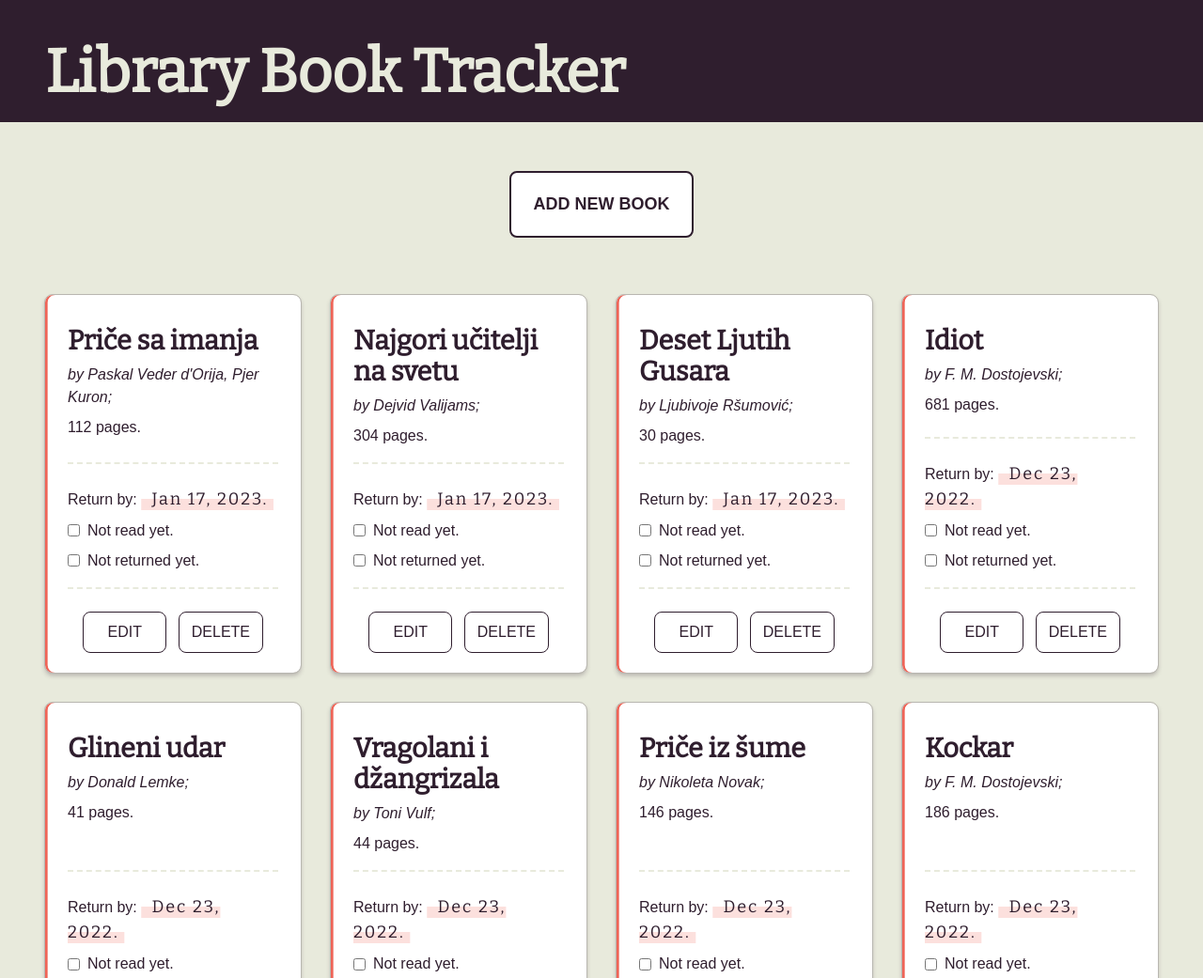
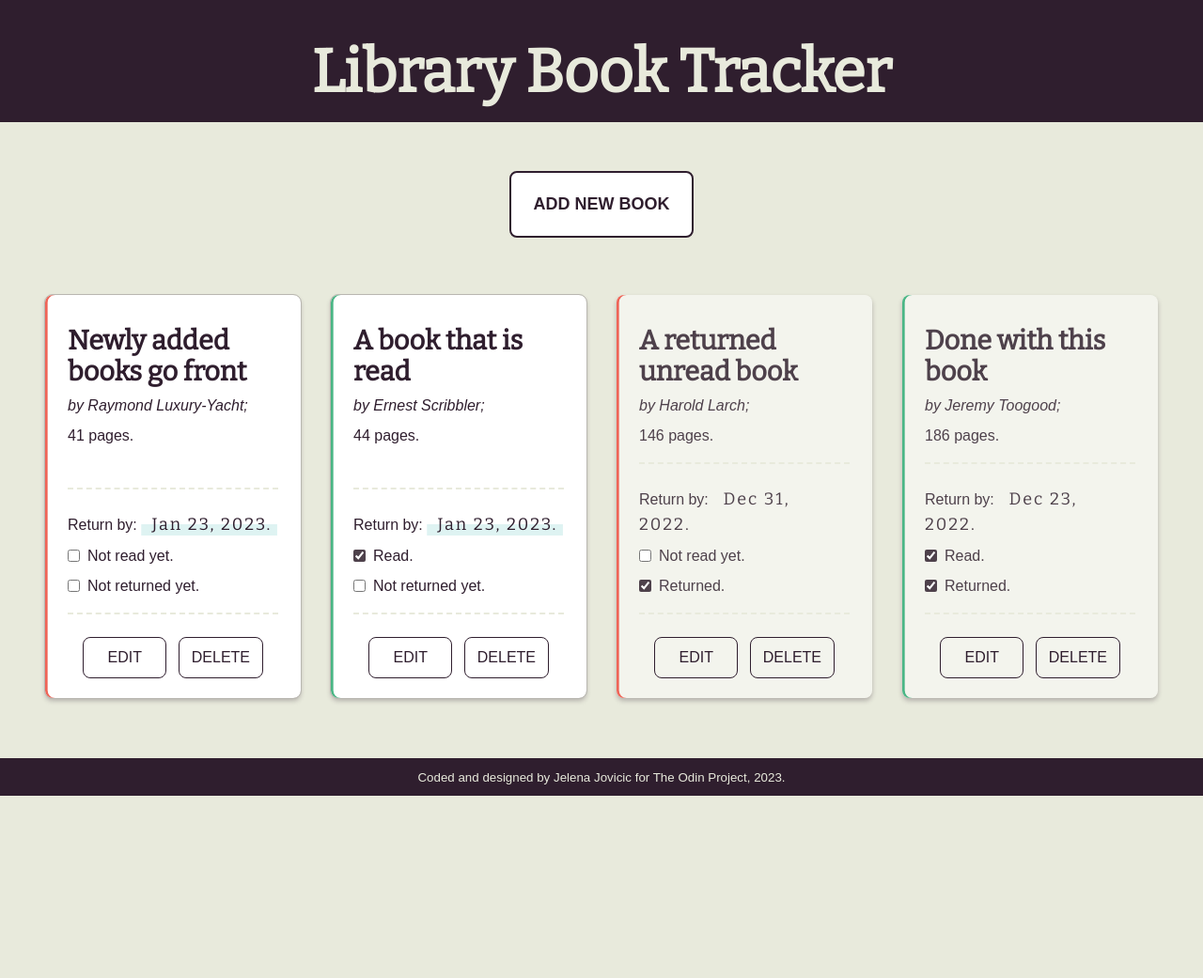
Before and after one commit to je-jo/library, a website: page index.html in a window 1280 px wide. Shown: the top 1041 px of the page at 94% size. After the commit the page ends 847 px from the top, so only its background shows below. Drawn offline with Linux system fonts and the light colour scheme.

Commit message:
refactor js, add example books

```diff
--- a/assets/js/script.js
+++ b/assets/js/script.js
@@ -1,18 +1,29 @@
+/* main global variables */
+
 const myLibrary = [];
 const displayLibrary = document.getElementById("library");
 
-const btnCreate = document.getElementById("btn-create");
-const btnCancelCreate = document.getElementById("cancel-create");
+const template = document.getElementById("card-template");
 
-const formAdd = document.getElementById("form-add");
-const inputTitle = document.getElementById("input-title");
-const inputAuthor = document.getElementById("input-author");
-const inputPages = document.getElementById("input-pages");
-const inputDate = document.getElementById("input-date");
+/* helper functions */
 
-const dialogAdd = document.getElementById("dialog-add");
+function formatDate(date) {
+  return date.toLocaleString("en-US", {
+    year: "numeric",
+    month: "short",
+    day: "numeric",
+  });
+}
 
-const template = document.getElementById("card-template");
+function updateCard(card, obj) {
+  const cardToUpdate = card; // no-param-reasign
+  cardToUpdate.querySelector(".card-title").textContent = obj.title;
+  cardToUpdate.querySelector(".card-author").textContent = `by ${obj.author};`;
+  cardToUpdate.querySelector(".card-pages").textContent = `${obj.pages} pages.`;
+  cardToUpdate.querySelector(".card-date").textContent = `\xa0\xa0${formatDate(obj.date)}.\xa0`;
+}
+
+/* delete a book object and card */
 
 const dialogDelete = document.getElementById("dialog-delete");
 const dialogDeleteText = document.getElementById("dialog-text");
@@ -20,7 +31,19 @@ const dialogCancelDelete = document.getElementById("cancel-delete");
 const dialogConfirmDelete = document.getElementById("confirm-delete");
 
 let indexOfItemToDelete; // values set when clicking on card's delete button
-let nodeToDelete;
+let cardToDelete;
+
+dialogCancelDelete.addEventListener("click", () => {
+  dialogDelete.close();
+});
+
+dialogConfirmDelete.addEventListener("click", () => {
+  myLibrary.splice(indexOfItemToDelete, 1);
+  cardToDelete.remove();
+  dialogDelete.close();
+});
+
+/* edit a book object and card */
 
 const formEdit = document.getElementById("form-edit");
 const editTitle = document.getElementById("edit-title");
@@ -31,42 +54,25 @@ const editDate = document.getElementById("edit-date");
 const dialogEdit = document.getElementById("dialog-edit");
 const dialogCancelEdit = document.getElementById("cancel-edit");
 
-let bookObjToEditId;
-let nodeToEdit;
-let editedTitle;
-let editedAuthor;
-let editedPages;
-let editedDate;
-
-function formatDate(date) {
-  return date.toLocaleString("en-US", {
-    year: "numeric",
-    month: "short",
-    day: "numeric",
-  });
-}
+let bookObjToEditId; // values set when clicking on card's edit button
+let cardToEdit;
 
 formEdit.addEventListener("submit", (e) => {
 myLibrary.forEach(book => {
     if (bookObjToEditId === book.id) {
-      editedTitle = editTitle.value;
-      editedAuthor= editAuthor.value;
-      editedPages = Number(editPages.value);
-      if (editDate.value) {
-        editedDate = new Date(editDate.value);
-      } else {
-        editedDate = "No date set";
-      }
       book.editBook();
+      updateCard(cardToEdit, book);
     }
   });
-  nodeToEdit.querySelector(".card-title").textContent = editedTitle;
-  nodeToEdit.querySelector(".card-author").textContent = `by ${editedAuthor};`;
-  nodeToEdit.querySelector(".card-pages").textContent = `${editedPages} pages.`;
-  nodeToEdit.querySelector(".card-date").textContent = `\xa0\xa0${formatDate(editedDate)}.\xa0`;
   e.preventDefault();
   dialogEdit.close();
 });
+
+dialogCancelEdit.addEventListener("click", () => {
+  dialogEdit.close();
+});
+
+/* book object manipulation */
 
 function Book(title, author, pages, date) {
   this.title = title;
@@ -83,13 +89,6 @@ Book.prototype.setId = function setId() {
   this.id = Date.now() + Math.random(1000);
 };
 
-Book.prototype.editBook = function editBook() {
-  this.title = editedTitle;
-  this.author = editedAuthor;
-  this.pages = editedPages;
-  this.date = editedDate;
-}
-
 Book.prototype.toggleStatus = function toggleStatus(key, checked) {
   this[key] = !!checked; // if checkbox checked, set value of object's key to true
 };
@@ -101,38 +100,38 @@ Book.prototype.updateLabelText = function updateLabelText(prop) {
   return `Not ${prop} yet.`;
 };
 
-Book.prototype.setDate = function setDate(e) {
-  return e.currentTarget.value;
-};
+Book.prototype.editBook = function editBook() {
+  this.title = editTitle.value;
+  this.author = editAuthor.value;
+  this.pages = Number(editPages.value);
+  editDate.value ? this.date = new Date(editDate.value) : this.date = "No date set";
+}
+
+/* book card */
 
 Book.prototype.createCard = function createCard() {
   this.setId();
   const card = template.content.cloneNode(true); // created from template as a #document-fragment and not node, must be defined as node to manipulate.
-  const cardTitle = card.querySelector(".card-title");
-  const cardReference = cardTitle.parentNode.parentNode;
+  const cardReference = card.children[0];
+  // Child of a doc fragment is an actual node.
+  // The usual node methods (setAttribute(), remove()...) won't work on a #document-fragment.
   cardReference.setAttribute("id", this.id);
-  // Children of doc fragments are actual nodes. To reference doc fragment as a node, it can be defined as a parent of it's child (grandparent in this case).
-  // Otherwise, the usual node methods (setAttribute(), remove()...) won't work.
-  const cardAuthor = card.querySelector(".card-author");
-  const cardPages = card.querySelector(".card-pages");
-  const cardDate = card.querySelector(".card-date");
+
   const cardReadCheckbox = card.querySelector(".card-read-checkbox");
   const cardReadLabel = card.querySelector(".card-read-label");
   cardReadLabel.setAttribute("for", `card-read-${this.id}`);
   cardReadCheckbox.setAttribute("id", cardReadLabel.getAttribute("for")); // checkbox and label must have matching and unique ids and fors
+
   const cardReturnedCheckbox = card.querySelector(".card-returned-checkbox");
   const cardReturnedLabel = card.querySelector(".card-returned-label");
   cardReturnedLabel.setAttribute("for", `card-returned-${this.id}`);
   cardReturnedCheckbox.setAttribute("id", cardReturnedLabel.getAttribute("for"));
+
   const cardEdit = card.querySelector(".card-edit");
   const cardDelete = card.querySelector(".card-delete");
 
-  cardTitle.textContent = this.title;
-  cardAuthor.textContent = `by ${this.author};`;
-  cardPages.textContent = `${this.pages} pages.`;
-  cardDate.textContent = `\xa0\xa0${formatDate(this.date)}.\xa0`; // Non-breakable space added
-
   displayLibrary.insertBefore(card, displayLibrary.firstChild); // add new books to top
+  updateCard(cardReference, this);
 
   cardReadCheckbox.addEventListener("change", () => {
     this.toggleStatus("read", cardReadCheckbox.checked);
@@ -149,7 +148,7 @@ Book.prototype.createCard = function createCard() {
 
   cardEdit.addEventListener("click", () => {
     bookObjToEditId = this.id;
-    nodeToEdit = cardReference;
+    cardToEdit = cardReference;
     dialogEdit.showModal();
     editTitle.value = this.title;
     editAuthor.value = this.author;
@@ -160,25 +159,22 @@ Book.prototype.createCard = function createCard() {
   cardDelete.addEventListener("click", () => {
     dialogDeleteText.textContent = `Are you sure you want to remove "${this.title}"?`;
     indexOfItemToDelete = myLibrary.indexOf(this);
-    nodeToDelete = cardReference;
+    cardToDelete = cardReference;
     dialogDelete.showModal();
   });
 };
 
+/* create new book */
 
-dialogCancelEdit.addEventListener("click", () => {
-  dialogEdit.close();
-});
+const btnCreate = document.getElementById("btn-create");
+const btnCancelCreate = document.getElementById("cancel-create");
 
-dialogCancelDelete.addEventListener("click", () => {
-  dialogDelete.close();
-});
-
-dialogConfirmDelete.addEventListener("click", () => {
-  myLibrary.splice(indexOfItemToDelete, 1);
-  nodeToDelete.remove();
-  dialogDelete.close();
-});
+const dialogAdd = document.getElementById("dialog-add");
+const formAdd = document.getElementById("form-add");
+const inputTitle = document.getElementById("input-title");
+const inputAuthor = document.getElementById("input-author");
+const inputPages = document.getElementById("input-pages");
+const inputDate = document.getElementById("input-date");
 
 btnCreate.addEventListener("click", () => {
   dialogAdd.showModal();
@@ -188,7 +184,6 @@ btnCancelCreate.addEventListener("click", () => {
   dialogAdd.close();
 });
 
-
 function createBook(e) {
   const tempBook = new Book(
     inputTitle.value,
@@ -196,11 +191,7 @@ function createBook(e) {
     Number(inputPages.value),
     inputDate.value
   );
-  if (inputDate.value) {
-    tempBook.date = new Date(inputDate.value);
-  } else {
-    tempBook.date = "No date set";
-  }
+  inputDate.value ? tempBook.date = new Date(inputDate.value) : tempBook.date = "No date set";
   addBookToLibrary(tempBook);
   tempBook.createCard();
   formAdd.reset();
@@ -212,81 +203,62 @@ formAdd.addEventListener("submit", createBook);
 
 
 
-// temporary manually added books, free to delete later:
 
-const kockar = new Book(
-  "Kockar",
-  "F. M. Dostojevski",
+
+// temporary manually added example books, free to delete later:
+
+const doneWithThisBook = new Book(
+  "Done with this book",
+  "Jeremy Toogood",
   186,
   new Date("2022-12-23")
 );
-const priceIzSume = new Book(
-  "Priče iz šume",
-  "Nikoleta Novak",
+const aReturnedUnreadBook = new Book(
+  "A returned unread book",
+  "Harold Larch",
   146,
-  new Date("2022-12-23")
+  new Date("2022-12-31")
 );
-const vragolaniIDzangrizala = new Book(
-  "Vragolani i džangrizala",
-  "Toni Vulf",
+const aBookThatIsRead = new Book(
+  "A book that is read",
+  "Ernest Scribbler",
   44,
-  new Date("2022-12-23")
+  new Date("2023-01-23")
 );
-const glineniUdar = new Book(
-  "Glineni udar",
-  "Donald Lemke",
+const newBookToStart = new Book(
+  "Newly added books go front",
+  "Raymond Luxury-Yacht",
   41,
-  new Date("2022-12-23")
-);
-const idiot = new Book(
-  "Idiot",
-  "F. M. Dostojevski",
-  681,
-  new Date("2022-12-23")
-);
-const desetLjutihGusara = new Book(
-  "Deset Ljutih Gusara",
-  "Ljubivoje Ršumović",
-  30,
-  new Date("2023-01-17")
-);
-const najgoriUciteljiNaSvetu = new Book(
-  "Najgori učitelji na svetu",
-  "Dejvid Valijams",
-  304,
-  new Date("2023-01-17")
-);
-const priceSaImanja = new Book(
-  "Priče sa imanja",
-  "Paskal Veder d'Orija, Pjer Kuron",
-  112,
-  new Date("2023-01-17")
+  new Date("2023-01-23")
 );
 
-addBookToLibrary(kockar);
-addBookToLibrary(priceIzSume);
-addBookToLibrary(vragolaniIDzangrizala);
-addBookToLibrary(glineniUdar);
-addBookToLibrary(idiot);
-addBookToLibrary(desetLjutihGusara);
-addBookToLibrary(najgoriUciteljiNaSvetu);
-addBookToLibrary(priceSaImanja);
 
-kockar.createCard();
-priceIzSume.createCard();
-vragolaniIDzangrizala.createCard();
-glineniUdar.createCard();
-idiot.createCard();
-desetLjutihGusara.createCard();
-najgoriUciteljiNaSvetu.createCard();
-priceSaImanja.createCard();
+addBookToLibrary(doneWithThisBook);
+addBookToLibrary(aReturnedUnreadBook);
+addBookToLibrary(aBookThatIsRead);
+addBookToLibrary(newBookToStart);
+
+doneWithThisBook.createCard();
+doneWithThisBook.toggleStatus("read", true);
+doneWithThisBook.toggleStatus("returned", true);
+displayLibrary.children[0].querySelector(".card-read-checkbox").checked = true;
+displayLibrary.children[0].querySelector(".card-returned-checkbox").checked = true;
+displayLibrary.children[0].dataset.read = doneWithThisBook.read;
+displayLibrary.children[0].dataset.returned = doneWithThisBook.returned;
+displayLibrary.children[0].querySelector(".card-read-label").childNodes[1].textContent = doneWithThisBook.updateLabelText("read");
+displayLibrary.children[0].querySelector(".card-returned-label").childNodes[1].textContent = doneWithThisBook.updateLabelText("returned");
+
+aReturnedUnreadBook.createCard();
+aReturnedUnreadBook.toggleStatus("returned", true);
+displayLibrary.children[0].querySelector(".card-returned-checkbox").checked = true;
+displayLibrary.children[0].dataset.returned = aReturnedUnreadBook.returned;
+displayLibrary.children[0].querySelector(".card-returned-label").childNodes[1].textContent = aReturnedUnreadBook.updateLabelText("returned");
+
+aBookThatIsRead.createCard();
+aBookThatIsRead.toggleStatus("read", true);
+displayLibrary.children[0].querySelector(".card-read-checkbox").checked = true;
+displayLibrary.children[0].dataset.read = aBookThatIsRead.read;
+displayLibrary.children[0].querySelector(".card-read-label").childNodes[1].textContent = aBookThatIsRead.updateLabelText("read");
+newBookToStart.createCard();
 
 // end temporary
-
-// example book
-
-/* const desetLjutihGusara = new Book("Deset Ljutih Gusara", "Ljubivoje Ršumović", 30, new Date("2023-01-17"));
-addBookToLibrary(desetLjutihGusara);
-desetLjutihGusara.toggleStatus("read");
-desetLjutihGusara.toggleStatus("returned");
-desetLjutihGusara.createCard(); */
--- a/assets/styles/base/_base.scss
+++ b/assets/styles/base/_base.scss
@@ -5,15 +5,8 @@
 /// Set base colors
 $bg-color: $light1;
 $text-color: $dark1;
-$accent: $red;
+$accent: $lg-blue;
 
-/// Set invertcolors
-.color-invert {
-  $bg-color: $dark1;
-  $text-color: $light1;
-  background-color: $bg-color;
-  color: $text-color;
-}
 
 * {
   margin: 0;
@@ -32,6 +25,14 @@ body {
   color: $text-color;
 }
 
+/// Set invertcolors
+.color-invert {
+  $bg-color: $dark1;
+  $text-color: $light1;
+  background-color: $bg-color;
+  color: $text-color;
+}
+
 
 /**
  * Basic styles for links
@@ -40,7 +41,7 @@ a {
   color: inherit;
   text-decoration: none;
   &:hover {
-    color: $yellow;
+    color: $accent;
     text-decoration: underline;
     text-underline-offset: 6px;
     transition: $transition;
--- a/assets/styles/base/_typography.scss
+++ b/assets/styles/base/_typography.scss
@@ -11,6 +11,7 @@ h2 {
 h1 {
   font-size: $fs-h1;
   font-size: min(max(3rem, 5vw), $fs-h1);
+  text-align: center;
 }
 
 h2 {
--- a/assets/styles/components/_button.scss
+++ b/assets/styles/components/_button.scss
@@ -3,7 +3,7 @@
 // -----------------------------------------------------------------------------
 
 /// Set base button colors
-$button-bg-color: $white;
+$button-bg-color: transparent;
 $button-text-color: $dark1;
 
 button {
@@ -25,10 +25,13 @@ button {
     text-decoration: none;
     cursor: pointer;
 
-    &.btn--delete {
-        $button-text-color: $accent;
+    &.btn-create {
+        font-size: $fs-lead;
+        padding: 1.3em;
+        font-weight: 700;
+        border-width: 2px;
+        background-color: $white;
     }
-
     &:hover,
     &:focus {
         $button-bg-color: $dark2;
@@ -37,11 +40,4 @@ button {
         color: $button-text-color;
         border-color: $button-bg-color;
     }
-
-    &.btn-create {
-        font-size: $fs-lead;
-        padding: 1.3em;
-        font-weight: 700;
-        border-width: 2px;
-    }
 }
--- a/assets/styles/components/_dialog.scss
+++ b/assets/styles/components/_dialog.scss
@@ -2,6 +2,7 @@ dialog {
     margin: auto;
     border: 2px solid $bg-color;
     border-radius: calc($border-radius / 2);
+    transition: $transition;
 }
 
 .dialog-body {
@@ -13,6 +14,5 @@ dialog {
 }
 
 dialog::backdrop {
-    background: change-color($dark2, $alpha: 0.6);
-    backdrop-filter: blur(1px);
+    background: change-color($dark2, $alpha: 0.8);
 }
```
Also changed, not shown: README.md, assets/images/favicon-32x32.png (added), assets/styles/main.css.
